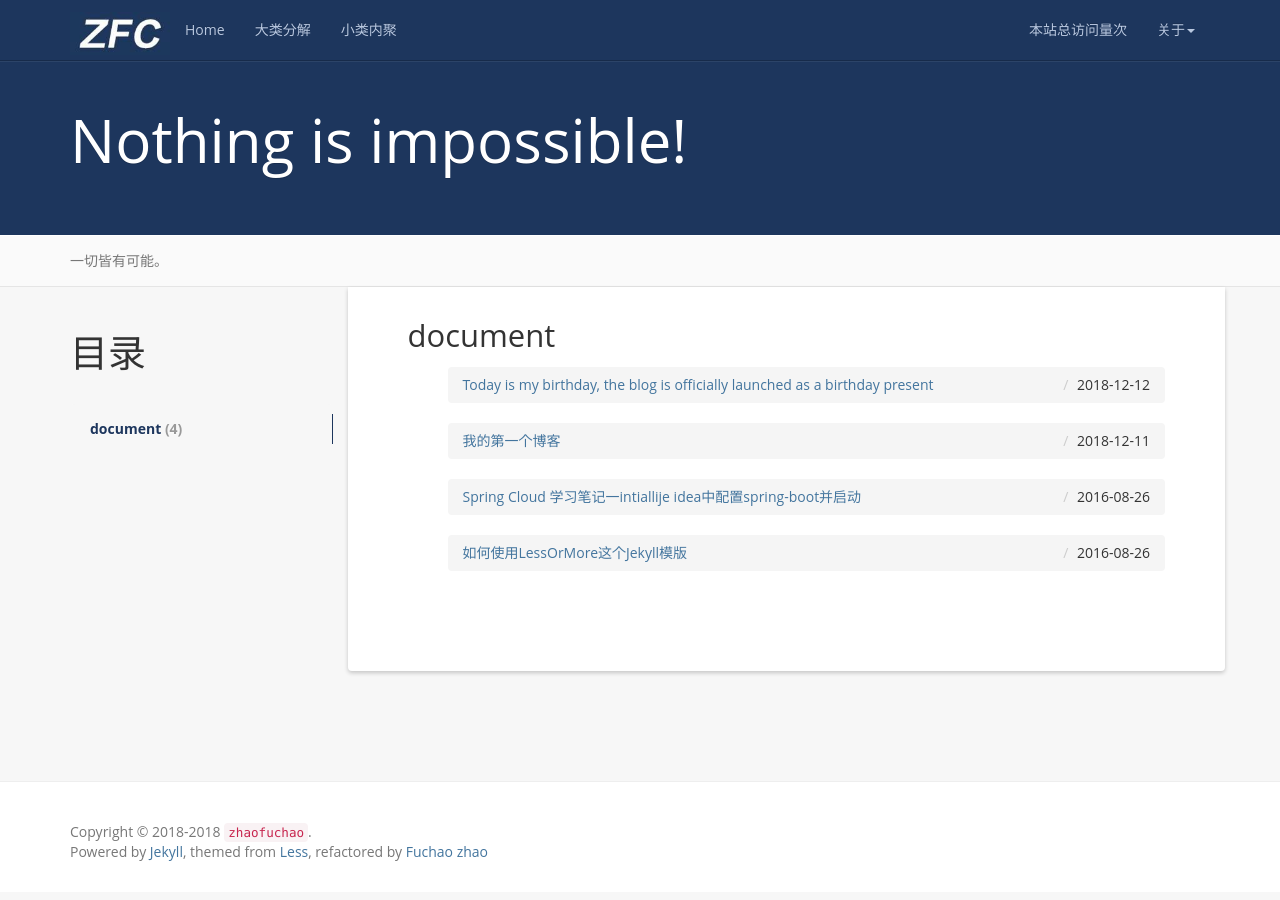
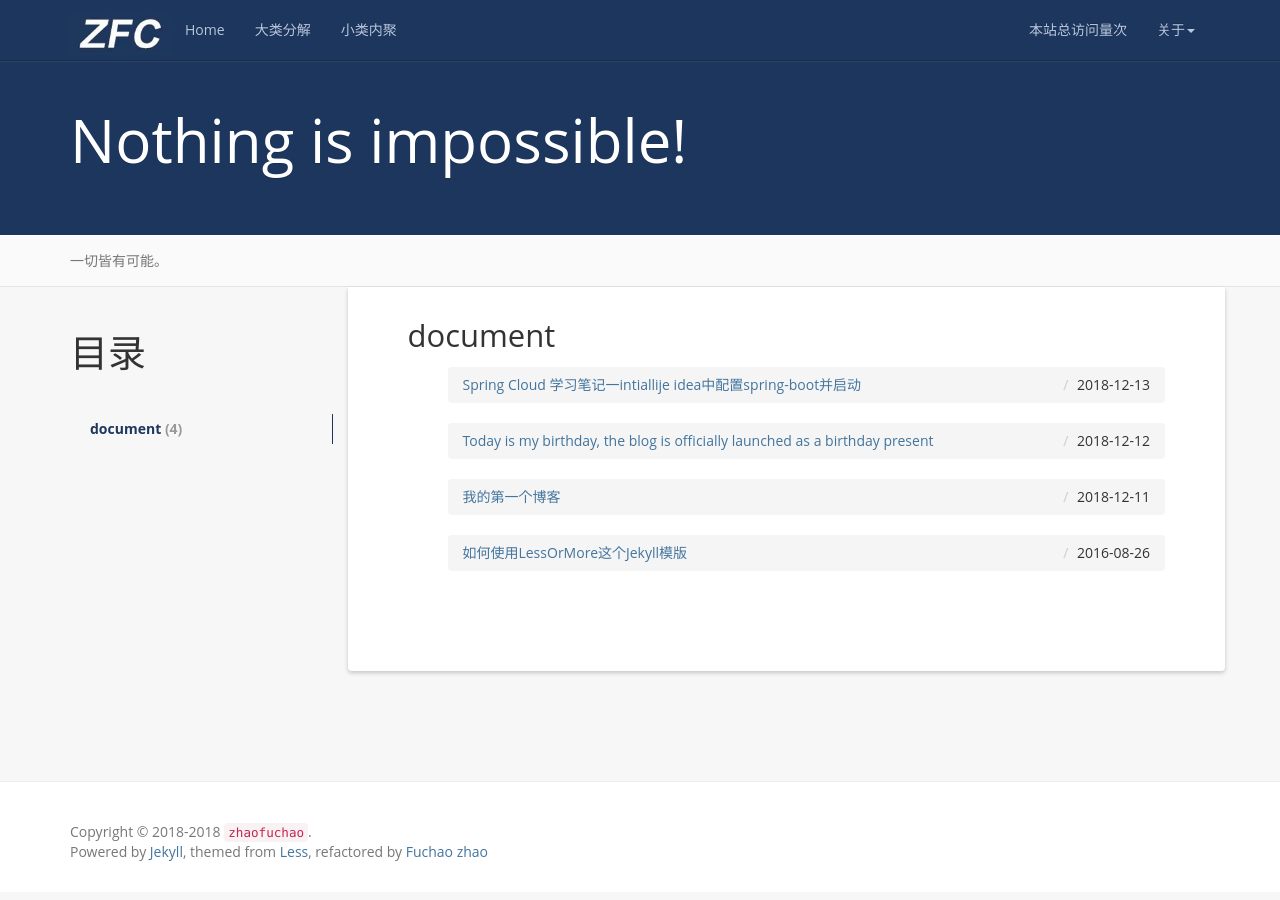
Before and after one commit to ZFCC/ZFCC.github.io, a Jekyll site: the page built from categories/index.html, in a window 1280 px wide. Built offline with Jekyll 4.4.1, drawn with Linux system fonts in a browser that asks for light colours; nearby versions of some CDN libraries; comment, search, counter and statistics services are not loaded.

Commit message:
Update 2018-12-13-Spring Cloud one-spring boot Configuration and startup.md

```diff
--- a/_posts/2018-12-13-Spring Cloud one-spring boot Configuration and startup.md
+++ b/_posts/2018-12-13-Spring Cloud one-spring boot Configuration and startup.md
@@ -1,7 +1,7 @@
 ---
 layout: post
 title:  Spring Cloud 学习笔记一intiallije idea中配置spring-boot并启动
-date:   2016-08-27 01:08:00 +0800
+date: 2018/12/13 19:24:40
 categories: document
 tag: Spring Cloud
 ---
```
